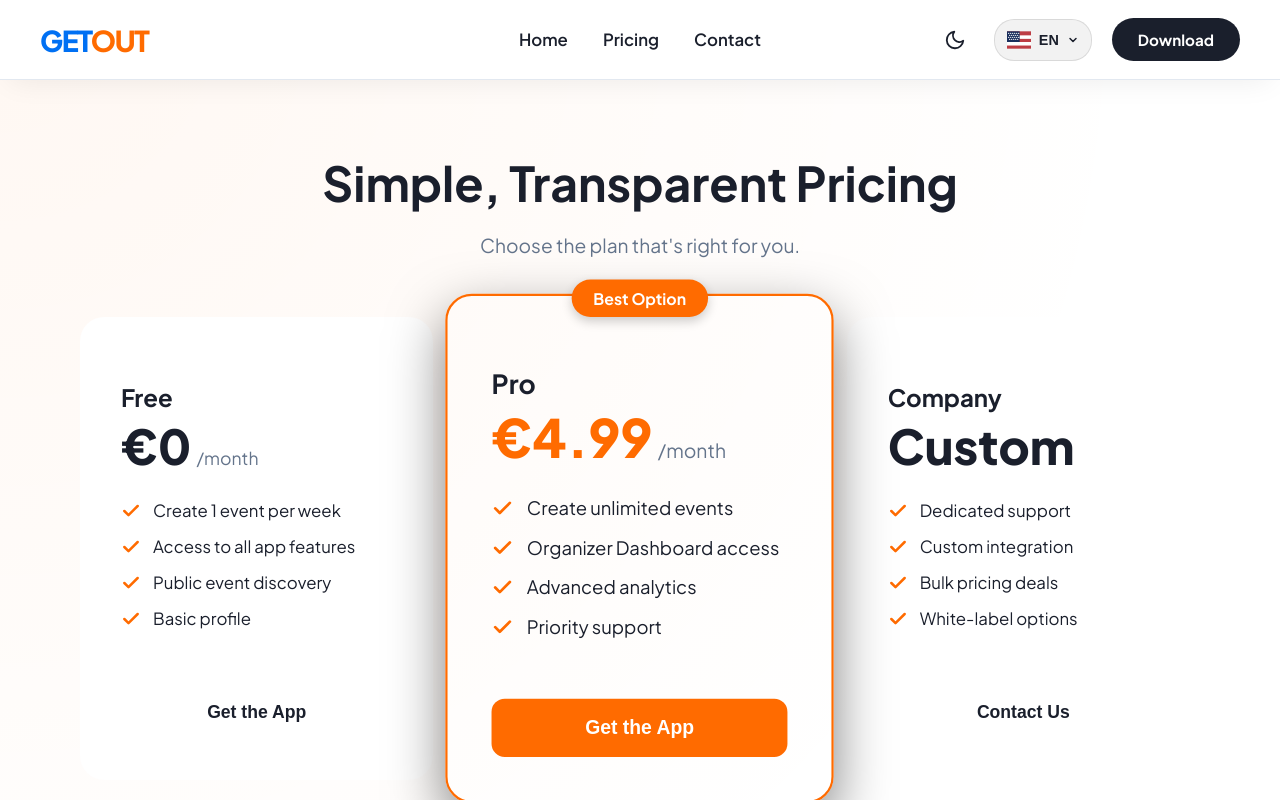
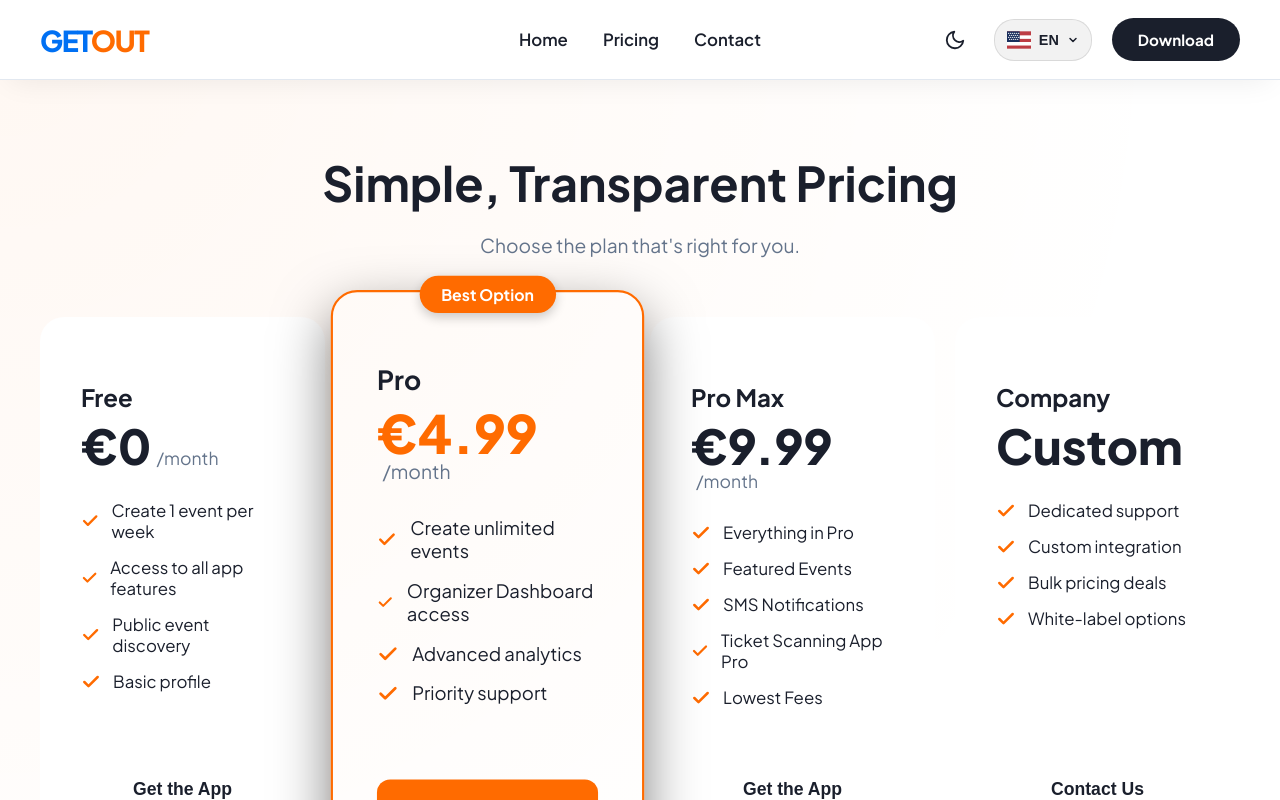
Before and after one commit to Kayo04/get-out-website, a Next.js app: page /pricing in a window 1280 px wide. Shown: the top 800 px of the page. Built offline with nearby package versions, Linux system fonts and the light colour scheme.

Commit message:
added the 4th pricing tag

```diff
--- a/src/app/pricing/page.tsx
+++ b/src/app/pricing/page.tsx
@@ -20,7 +20,15 @@ export default function PricingPage() {
       price: t.pricing_page?.plan_pro.price,
       period: t.pricing_page?.plan_pro.period,
       features: t.pricing_page?.plan_pro.features,
-      highlight: true
+      highlight: true // Pro is highlighted again
+    },
+    {
+      id: "pro_max",
+      name: t.pricing_page?.plan_pro_max?.name || "Pro Max",
+      price: t.pricing_page?.plan_pro_max?.price || "€9.99",
+      period: t.pricing_page?.plan_pro_max?.period || "/month",
+      features: t.pricing_page?.plan_pro_max?.features || [],
+      highlight: false // Pro Max is no longer highlighted
     },
     {
       id: "company",
@@ -50,7 +58,7 @@ export default function PricingPage() {
 
   return (
     <main style={{ paddingTop: '120px', minHeight: '100vh', paddingBottom: '80px' }}>
-      <div className="container">
+      <div className="container" style={{ maxWidth: '1400px' }}> {/* Increased container width for 4 columns */}
 
         {/* Header */}
         <div style={{ textAlign: 'center', marginBottom: '60px' }}>
@@ -65,10 +73,10 @@ export default function PricingPage() {
         {/* Pricing Cards */}
         <div style={{
             display: 'grid',
-            gridTemplateColumns: 'repeat(auto-fit, minmax(300px, 1fr))',
-            gap: '30px',
+            gridTemplateColumns: 'repeat(auto-fit, minmax(250px, 1fr))', // Reduced min-width to fit 4 items
+            gap: '20px', // Reduced gap slightly
             marginBottom: '100px',
-            maxWidth: '1200px',
+            maxWidth: '1400px',
             marginLeft: 'auto',
             marginRight: 'auto'
         }}>
--- a/src/locales/en.ts
+++ b/src/locales/en.ts
@@ -225,6 +225,12 @@ export const en = {
             period: "/month",
             features: ["Create unlimited events", "Organizer Dashboard access", "Advanced analytics", "Priority support"]
         },
+        plan_pro_max: {
+            name: "Pro Max",
+            price: "€9.99",
+            period: "/month",
+            features: ["Everything in Pro", "Featured Events", "SMS Notifications", "Ticket Scanning App Pro", "Lowest Fees"]
+        },
         plan_company: {
             name: "Company",
             price: "Custom",
--- a/src/locales/pt.ts
+++ b/src/locales/pt.ts
@@ -225,6 +225,12 @@ export const pt = {
             period: "/mês",
             features: ["Cria eventos ilimitados", "Acesso ao Dashboard de Eventos", "Análises avançadas", "Suporte prioritário"]
         },
+        plan_pro_max: {
+            name: "Pro Max",
+            price: "€9.99",
+            period: "/mês",
+            features: ["Tudo no Pro", "Eventos em Destaque", "Notificações SMS", "Scanner Pro App", "Taxas mais baixas"]
+        },
         plan_company: {
             name: "Empresa",
             price: "Personalizado",
```
